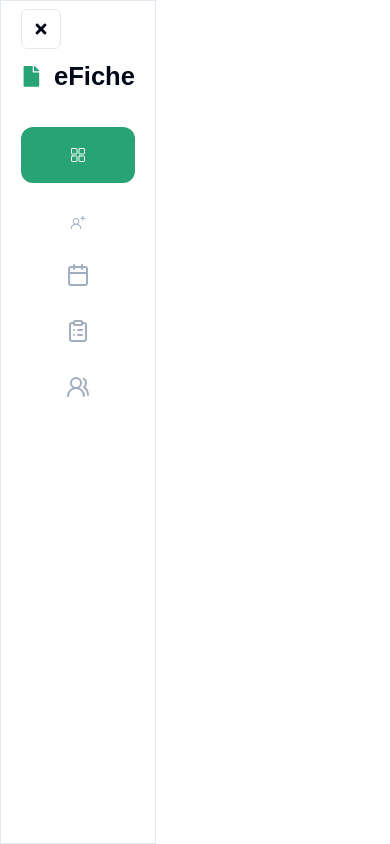
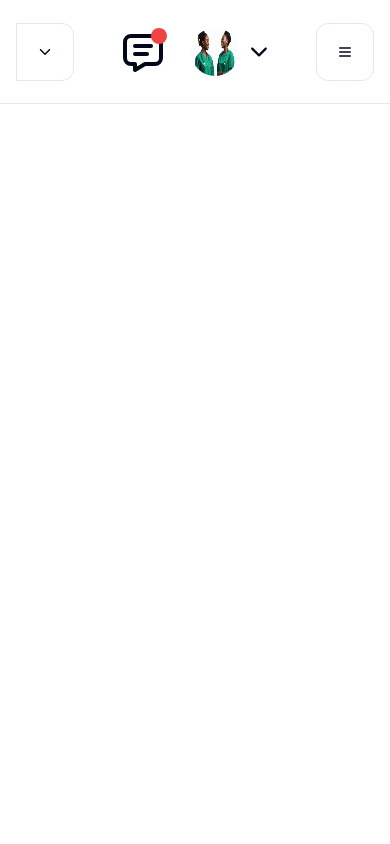
Before and after one commit to fadgadahababashirdev/eficheInterview, a React (Vite) app: page /Nurse in a window 390 px wide. Built offline with nearby package versions, Linux system fonts and the light colour scheme.

Commit message:
adding responsive navbar

```diff
--- a/src/Dashboard/NurseDashboard.jsx
+++ b/src/Dashboard/NurseDashboard.jsx
@@ -5,20 +5,20 @@ import DataNumber from './DataNumber';
 import Stats from './Stats';
 
 const NurseDashboard = () => {
-  const [showSideBar, setShowSideBar] = useState(true);
-  const handleShowSideBar = ()=>{
-    setShowSideBar(!showSideBar)
+  const [handleShowSideBar,setHandleShowSidebar] = useState(false)
+  const handleShowSideBarFunction =()=>{
+    setHandleShowSidebar(!handleShowSideBar)
   }
   return (
     <div className="flex">
-     {showSideBar &&  <div className="w-[40%] px-5  md:px-0   md:w-[12%] fixed left-0 top-0 h-screen  border border-r-[0.4px] md:flex justify-center md:py-[2rem]">
-        <Sidebar handleShowSideBar={handleShowSideBar}/>
-      </div>}
+      <div className={`${handleShowSideBar? "w-[40%]  z-50 bg-white md:w-[12%] fixed left-0 top-0 h-screen  border border-r-[0.4px] flex justify-center py-[2rem]" :"hidden  z-50 bg-white md:w-[12%] fixed left-0 top-0 h-screen  border border-r-[0.4px] md:flex justify-center py-[2rem]"}`}>
+        <Sidebar />
+      </div>
 
-      <div className="w-full hidden  md:visible">
-      <Navbar />
+      <div className="w-full">
+         <Navbar handleShowSideBar={handleShowSideBarFunction}/>
 
-        <DataNumber/>
+       {/* <DataNumber/>  */}
       </div>
     </div>
   );
--- a/src/components/Info.jsx
+++ b/src/components/Info.jsx
@@ -4,16 +4,16 @@ import { TbMessage } from 'react-icons/tb'
 
 const Info = () => {
   return (
-    <div className='flex   gap-[1.5rem] pr-[4rem] items-center '>
+    <div className='flex gap-[1.5rem] md:pr-[4rem] items-center '>
         {/* message */}
-        <div className='relative h-fit pl-0 flex items-center'>
-            <TbMessage className='w-[1.5rem] h-[1.5rem]'/>
-            <div className='w-2 h-2 absolute top-0 right-0 rounded-full bg-red-500'></div>
+        <div className='relative h-fit md:pl-0 flex items-center'>
+            <TbMessage className='w-[3rem] h-[3rem] md:w-[1.5rem] md:h-[1.5rem]'/>
+            <div className='w-4 md:w-2 h-4 md:h-2 absolute top-0 right-0 rounded-full bg-red-500'></div>
         </div>
         {/* image */}
         <div className='flex items-center gap-2 '>
-            <img src="../image.png" alt="image not found" className='w-8 h-8 rounded-full'/>
-            <IoIosArrowDown className='w-3 '/>
+            <img src="../image.png" alt="image not found" className='w-12 h-12 md:w-8 md:h-8 rounded-full'/>
+            <IoIosArrowDown className='h-6 w-6 md:w-3 md:h-3 '/>
         </div>
     </div>
   )
--- a/src/components/MenuDown.jsx
+++ b/src/components/MenuDown.jsx
@@ -8,9 +8,9 @@ const MenuDown = () => {
     setOpenMenu(!openMenu);
   };
   return (
-    <div className="border relative border-l-0  border-slate-200 cursor-pointer border-1 rounded-r-xl flex items-center p-5" onClick={handleOpenMenu}>
+    <div className="border  relative md:border-l-0   border-slate-200 cursor-pointer border-1 rounded-r-xl flex items-center p-5" onClick={handleOpenMenu}>
       <IoIosArrowDown className="w-4 h-4 " />
-      <div className={`bg-white p-2 w-[11.5rem] h-[28rem] absolute mt-[32rem] left-[-8rem] rounded-lg transform transition-all duration-300 ease-in-out ${
+      <div className={`bg-white  p-2 w-[11.5rem] h-[28rem] absolute  mt-[35rem]  md:mt-[32rem] md:left-[-8rem] rounded-lg transform transition-all duration-300 ease-in-out ${
         openMenu ? "opacity-100 translate-y-0" : "opacity-0 translate-y-4 pointer-events-none"
       }`}>
         {/* Nurse */}
--- a/src/components/Navbar.jsx
+++ b/src/components/Navbar.jsx
@@ -1,15 +1,20 @@
-import React from 'react'
-import MenuDown from './MenuDown'
-import Info from './Info'
+import React from 'react';
+import MenuDown from './MenuDown';
+import Info from './Info';
+import { FaTimes } from 'react-icons/fa';
+import { Menu } from 'lucide-react';
 
+const Navbar = ({handleShowSideBar}) => {
+  return (
+    <div className=" px-4 md:px-0 border-b  w-screen md:w-[88%] z-40 fixed top-0  md:left-[12%] h-[6.5rem] flex justify-between items-center">
+      <MenuDown />
+      <Info />
+      <div className="border  relative   border-slate-200 cursor-pointer border-1 rounded-xl flex md:hidden items-center p-5" onClick={handleShowSideBar}>
+        {' '}
+        <Menu className="w-4 h-4 " />
+      </div>
+    </div>
+  );
+};
 
-const Navbar = () => {
-  return (
-    <div className='bg-white border-b  w-[88%] z-50 fixed top-0 left-[12%] h-[6.5rem] flex justify-between items-center'>
-     <MenuDown/>
-     <Info/>
-    </div>
-  )
-}
-
-export default Navbar
+export default Navbar;
--- a/src/components/Sidebar.jsx
+++ b/src/components/Sidebar.jsx
@@ -5,15 +5,12 @@ import { GoPersonAdd } from 'react-icons/go';
 import { IoGridOutline } from 'react-icons/io5';
 import { Link } from 'react-router-dom';
 
-const Sidebar = ({handleShowSideBar}) => {
+const Sidebar = () => {
 
   return (
     <>
     <div className="">
-        <div className="flex items-center my-2 md:my-0  md:hidden border w-10 h-10 justify-center border-slate-200 rounded-md p-2" onClick={handleShowSideBar}>
-          {' '}
-          <FaTimes className="w-4 h-4" />
-        </div>
+
 
         <div className=''>
           <Link to="/Nurse">
```
Also changed, not shown: src/components/Tables/NurseT.jsx (+5 -5 lines).
